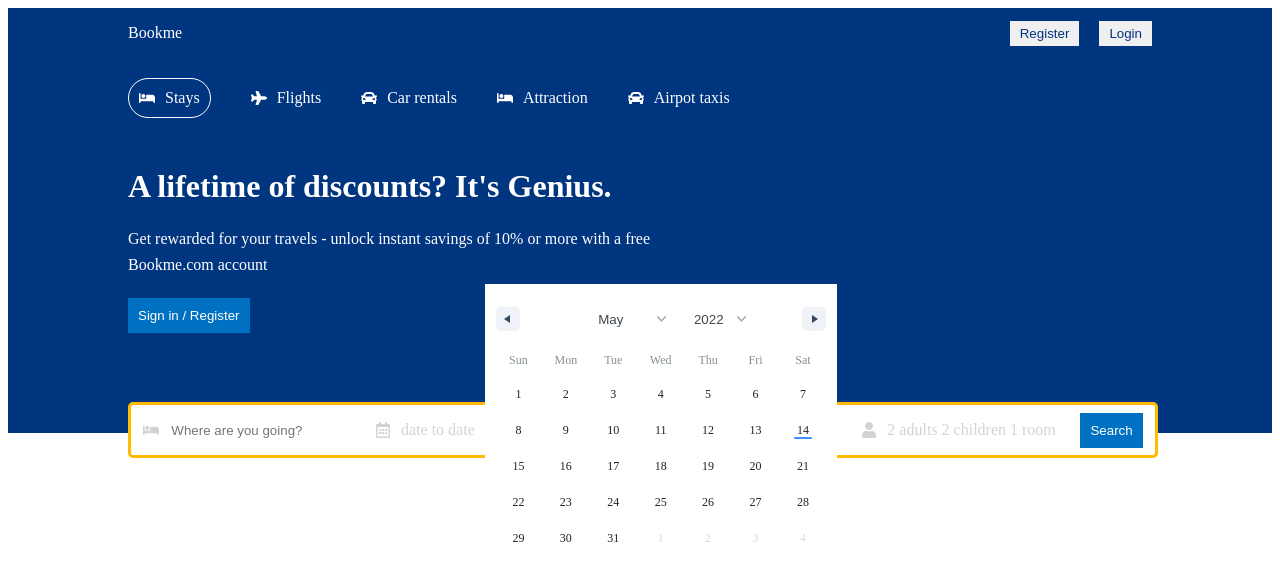
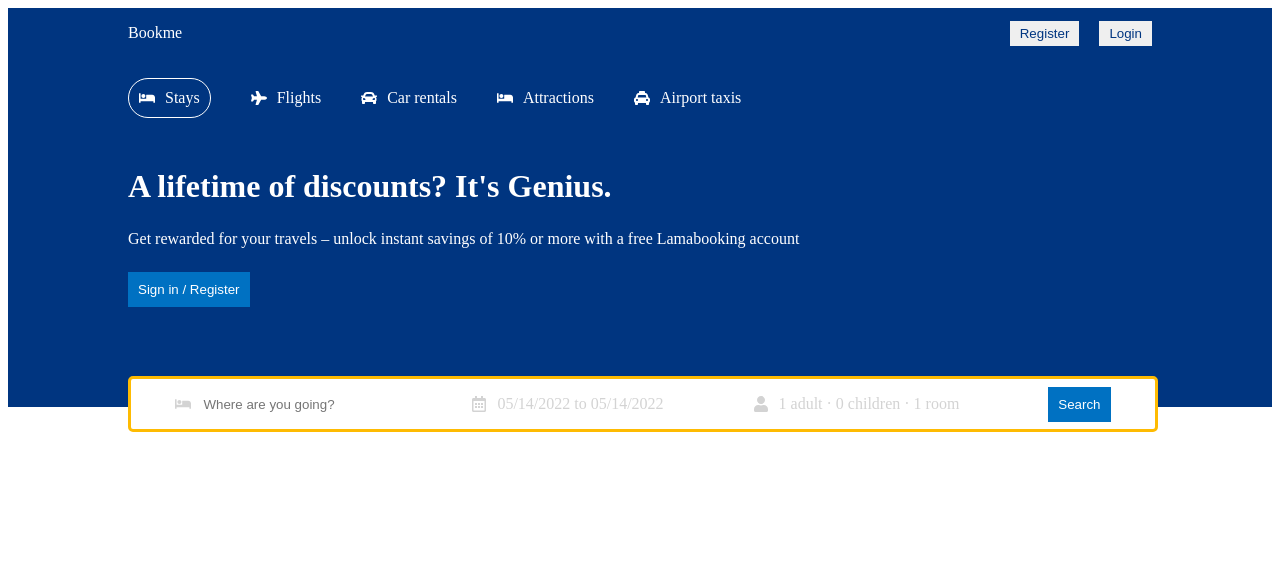
Before and after one commit to techshomez/bookme, a React (Create React App) app: page / in a window 1280 px wide. Shown: the top 580 px of the page. Built offline with nearby package versions, Linux system fonts and the light colour scheme.

Commit message:
header components and navbar completed

```diff
--- a/src/components/header/index.js
+++ b/src/components/header/index.js
@@ -3,24 +3,54 @@ import {
     FaCar,
     FaPlane,
     FaRegCalendarAlt,
+    FaTaxi,
     FaUser } from 'react-icons/fa';
 import { DateRange } from 'react-date-range';
 import './header.css';
 import { useState } from 'react';
 import 'react-date-range/dist/styles.css';
 import 'react-date-range/dist/theme/default.css';
+import { format } from "date-fns";
+import { useNavigate } from "react-router-dom";
 
-const Header = () => {
+const Header = ({ type }) => {
+    const [destination, setDestination] = useState("");
+  const [openDate, setOpenDate] = useState(false);
   const [date, setDate] = useState([
     {
       startDate: new Date(),
-            endDate: null,
-            key: 'selection'
-        }
+      endDate: new Date(),
+      key: "selection",
+    },
   ]);
+  const [openOptions, setOpenOptions] = useState(false);
+  const [options, setOptions] = useState({
+    adult: 1,
+    children: 0,
+    room: 1,
+  });
+
+  const navigate = useNavigate();
+
+  const handleOption = (name, operation) => {
+    setOptions((prev) => {
+      return {
+        ...prev,
+        [name]: operation === "i" ? options[name] + 1 : options[name] - 1,
+      };
+    });
+  };
+
+  const handleSearch = () => {
+    navigate("/hotels", { state: { destination, date, options } });
+  };
   return (
     <div className="header">
-      <div className='headerContainer'>
+      <div
+        className={
+          type === "list" ? "headerContainer listMode" : "headerContainer"
+        }
+      >
         <div className="headerList">
           <div className="headerListItem active">
             <FaBed />
@@ -36,47 +66,135 @@ const Header = () => {
           </div>
           <div className="headerListItem">
             <FaBed />
-                <span>Attraction</span>
+            <span>Attractions</span>
           </div>
           <div className="headerListItem">
-                <FaCar />
-                <span>Airpot taxis</span>
+            <FaTaxi />
+            <span>Airport taxis</span>
           </div>
         </div>
-        <h1 className='headerTitle'>
+        {type !== "list" && (
+          <>
+            <h1 className="headerTitle">
               A lifetime of discounts? It's Genius.
             </h1>
-        <p className='headerDesc'>
-            Get rewarded for your travels - unlock instant savings of 10% or more with a free <br/>Bookme.com account
+            <p className="headerDesc">
+              Get rewarded for your travels – unlock instant savings of 10% or
+              more with a free Lamabooking account
             </p>
-        <button className='headerBtn'>Sign in / Register</button>
-        <div className='headerSearch'>
-            <div className='headerSearchItem'>
+            <button className="headerBtn">Sign in / Register</button>
+            <div className="headerSearch">
+              <div className="headerSearchItem">
                 <FaBed className="headerIcon" />
                 <input
                   type="text"
                   placeholder="Where are you going?"
                   className="headerSearchInput"
+                  onChange={(e) => setDestination(e.target.value)}
                 />
               </div>
-            <div className='headerSearchItem'>
+              <div className="headerSearchItem">
                 <FaRegCalendarAlt className="headerIcon" />
-                <span className='headerSearchText'>date to date</span>
+                <span
+                  onClick={() => setOpenDate(!openDate)}
+                  className="headerSearchText"
+                >{`${format(date[0].startDate, "MM/dd/yyyy")} to ${format(
+                  date[0].endDate,
+                  "MM/dd/yyyy"
+                )}`}</span>
+                {openDate && (
                   <DateRange
                     editableDateInputs={true}
-                  onChange={item => setDate([item.selection])}
+                    onChange={(item) => setDate([item.selection])}
                     moveRangeOnFirstSelection={false}
-                  range={date}
+                    ranges={date}
+                    className="date"
+                    minDate={new Date()}
                   />
+                )}
               </div>
-            <div className='headerSearchItem'>
+              <div className="headerSearchItem">
                 <FaUser className="headerIcon" />
-                <span className='headerSearchText'>2 adults 2 children 1 room</span>
-            </div>
-            <div className='headerSearchItem'>
-                <button className="headerBtn">Search</button>
+                <span
+                  onClick={() => setOpenOptions(!openOptions)}
+                  className="headerSearchText"
+                >{`${options.adult} adult · ${options.children} children · ${options.room} room`}</span>
+                {openOptions && (
+                  <div className="options">
+                    <div className="optionItem">
+                      <span className="optionText">Adult</span>
+                      <div className="optionCounter">
+                        <button
+                          disabled={options.adult <= 1}
+                          className="optionCounterButton"
+                          onClick={() => handleOption("adult", "d")}
+                        >
+                          -
+                        </button>
+                        <span className="optionCounterNumber">
+                          {options.adult}
+                        </span>
+                        <button
+                          className="optionCounterButton"
+                          onClick={() => handleOption("adult", "i")}
+                        >
+                          +
+                        </button>
                       </div>
                     </div>
+                    <div className="optionItem">
+                      <span className="optionText">Children</span>
+                      <div className="optionCounter">
+                        <button
+                          disabled={options.children <= 0}
+                          className="optionCounterButton"
+                          onClick={() => handleOption("children", "d")}
+                        >
+                          -
+                        </button>
+                        <span className="optionCounterNumber">
+                          {options.children}
+                        </span>
+                        <button
+                          className="optionCounterButton"
+                          onClick={() => handleOption("children", "i")}
+                        >
+                          +
+                        </button>
+                      </div>
+                    </div>
+                    <div className="optionItem">
+                      <span className="optionText">Room</span>
+                      <div className="optionCounter">
+                        <button
+                          disabled={options.room <= 1}
+                          className="optionCounterButton"
+                          onClick={() => handleOption("room", "d")}
+                        >
+                          -
+                        </button>
+                        <span className="optionCounterNumber">
+                          {options.room}
+                        </span>
+                        <button
+                          className="optionCounterButton"
+                          onClick={() => handleOption("room", "i")}
+                        >
+                          +
+                        </button>
+                      </div>
+                    </div>
+                  </div>
+                )}
+              </div>
+              <div className="headerSearchItem">
+                <button className="headerBtn" onClick={handleSearch}>
+                  Search
+                </button>
+              </div>
+            </div>
+          </>
+        )}
       </div>
     </div>
   );
```
Lines whose indentation alone changed are shown as unchanged.
